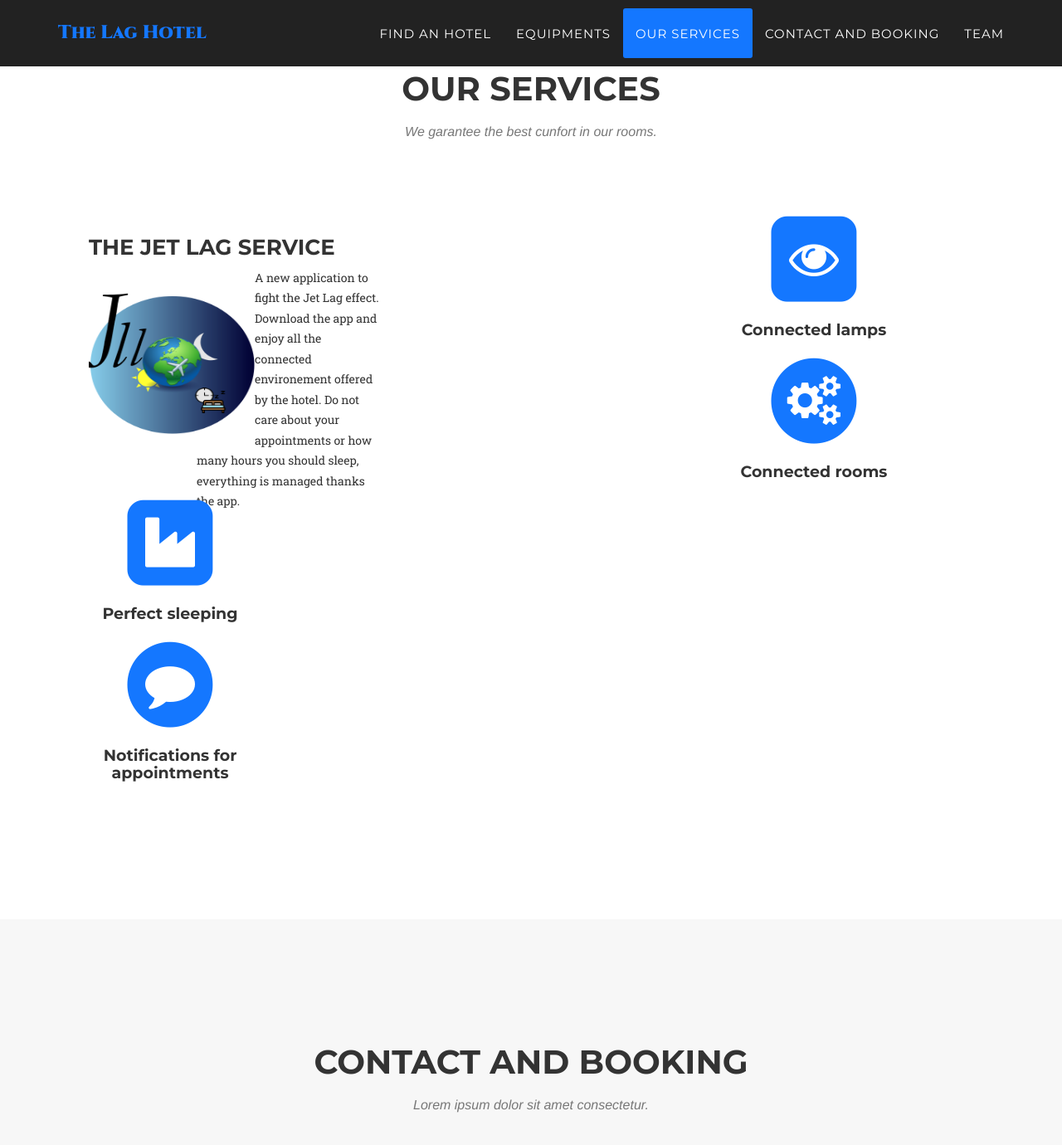
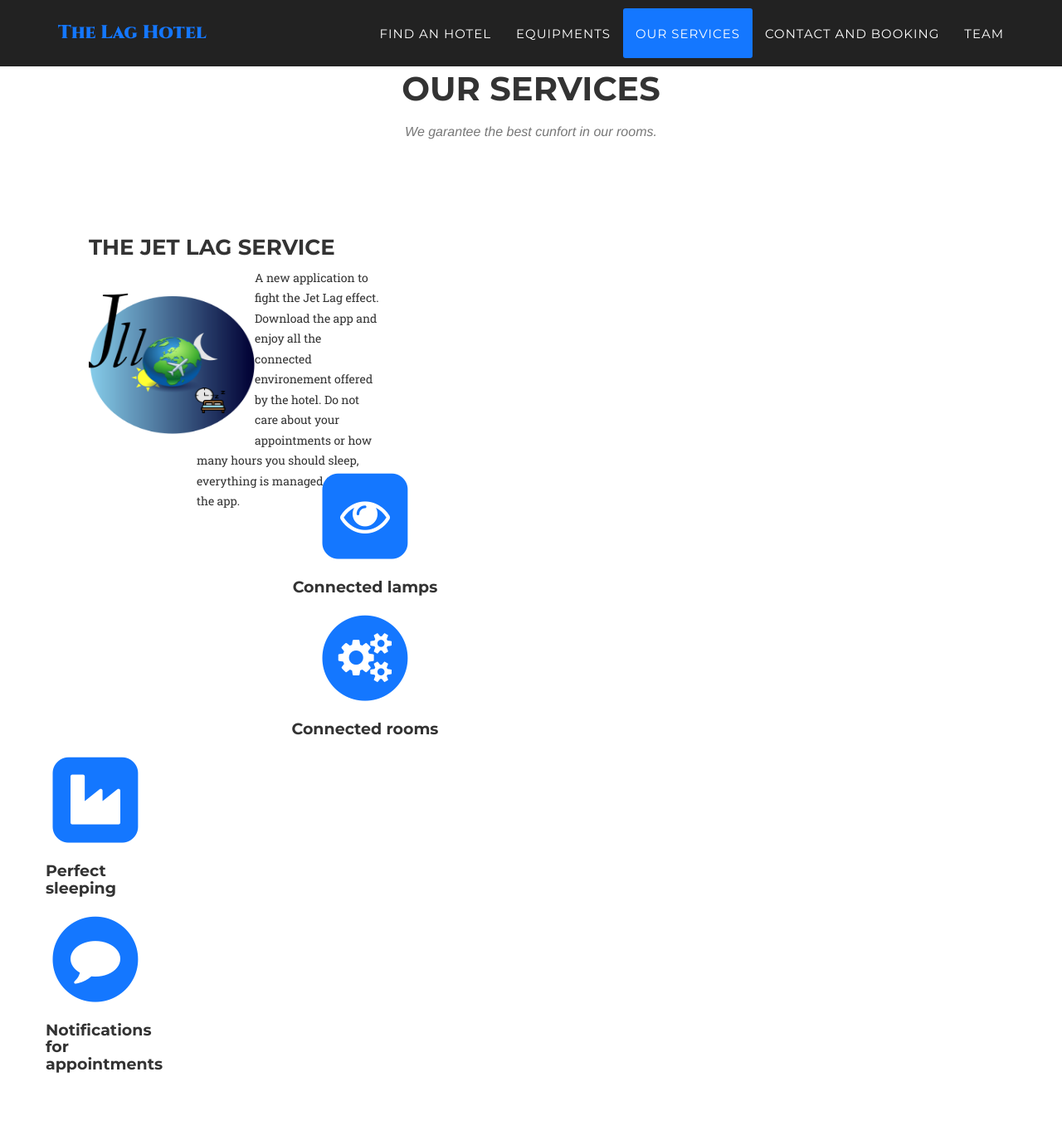
Before and after one commit to VincentGautier/Hotel-web-site, a Jekyll site: the page built from index.html, in a window 1280 px wide and 1400 px high, scrolled down 2366 px. Shown: the top 1380 px of the window at 83% size. Built offline with Jekyll 4.4.1, drawn with Linux system fonts in a browser that asks for light colours; some web fonts are replaced.

Commit message:
Update agency.css

```diff
--- a/_includes/css/agency.css
+++ b/_includes/css/agency.css
@@ -898,15 +898,15 @@ margin-left: 130px; /*largeur de l'image + quelques px de marge*/
 
 div#col_1 {
 	margin-left: 2px;
-	width: 50px;
+	width: 20px;
 }
 
 div#centre {
 
-	margin-right:100px;
+	margin-right:400px;
 
 }
 div#col_3 {
 	margin-right: 2px;
-	width: 300px;
+	width: 20px;
 }
```
